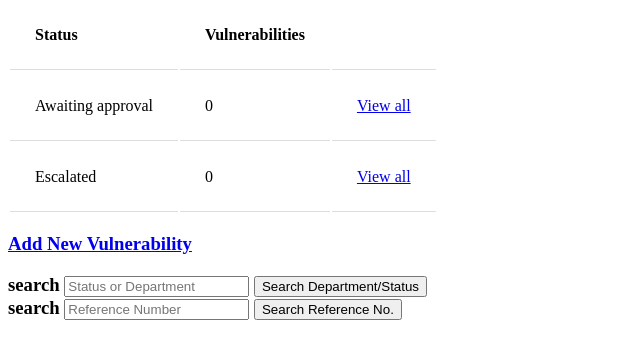
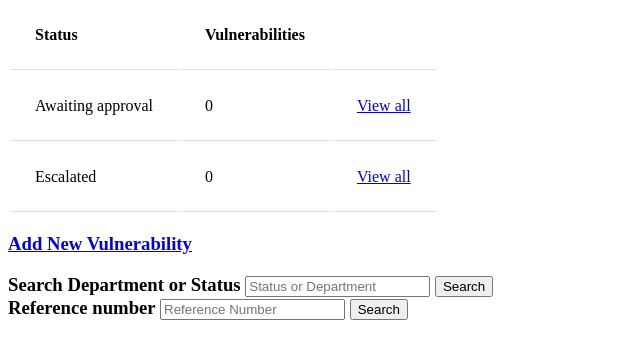
Before and after one commit to mustafa-sibai-essex/4_SSDCS_PCOM7E_2_Coding_Output, a Django app: page /operatorview/ in a window 1280 px wide. Shown: the part 89-428 px from the top of the page, without its empty margins (0-640 px from the left). Run offline with Django 4.2, Linux system fonts and the light colour scheme; data that the repository does not hold is empty.

Commit message:
Minor improvements

```diff
--- a/nctts/operatorview/static/styles.css
+++ b/nctts/operatorview/static/styles.css
@@ -2,3 +2,6 @@ h1 {
     text-align: center;
 }
 th, td {padding: 25px; text-align: left; border-bottom: 1px solid #ddd;}
+
+
+}
--- a/nctts/operatorview/templates/operatorview/managereport.html
+++ b/nctts/operatorview/templates/operatorview/managereport.html
@@ -70,20 +70,20 @@
                 </td>
             </tr>
             {% endfor %}
+        </div>
+            <div>
             <h3>
                 <a href="{% url 'AddNew' %}">Add New Vulnerability</a>
             <h3>
-            </div>
-            <div>
                 <form action="{% url 'searchresults' %}" class="form-inline" method="get">
-                    <label for="" class="sr-only">search</label>
+                    <label for="" class="sr-only">Search Department or Status</label>
                     <input name="search" type="" class="form-control" id="" placeholder="Status or Department">
-                    <button type="submit" class="btn btn-success btn-lg mb-2">Search Department/Status</button>
+                    <button type="submit" class="btn btn-success btn-lg mb-2">Search</button>
                 </form>
                 <form action="{% url 'searchreference' %}" class="form-inline" method="get">
-                    <label for="" class="sr-only">search</label>
+                    <label for="" class="sr-only">Reference number</label>
                     <input name="search" type="" class="form-control" id="" placeholder="Reference Number">
-                    <button type="submit" class="btn btn-success btn-lg mb-2">Search Reference No.</button>
+                    <button type="submit" class="btn btn-success btn-lg mb-2">Search</button>
                 </form>
             </div>
         </body>
```
